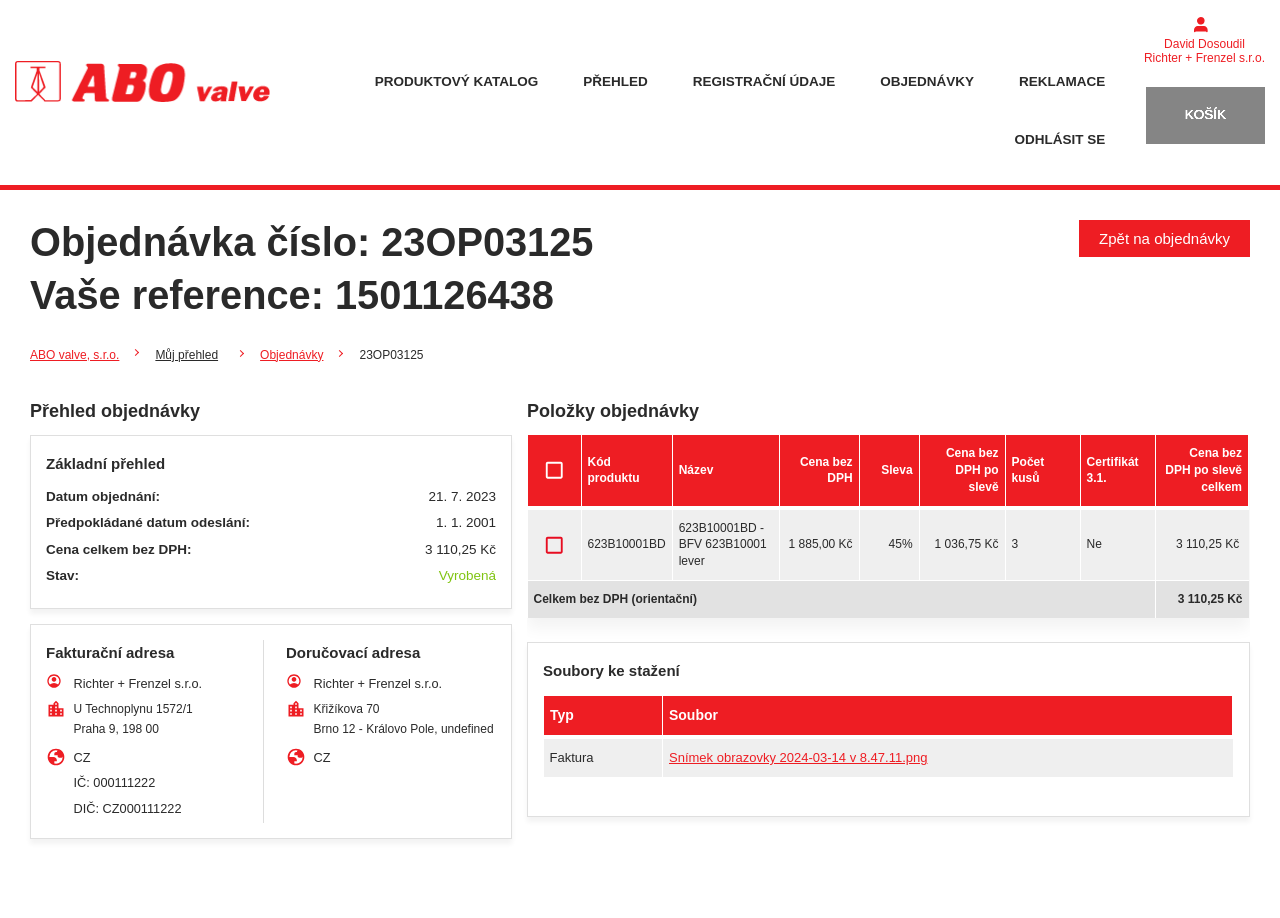
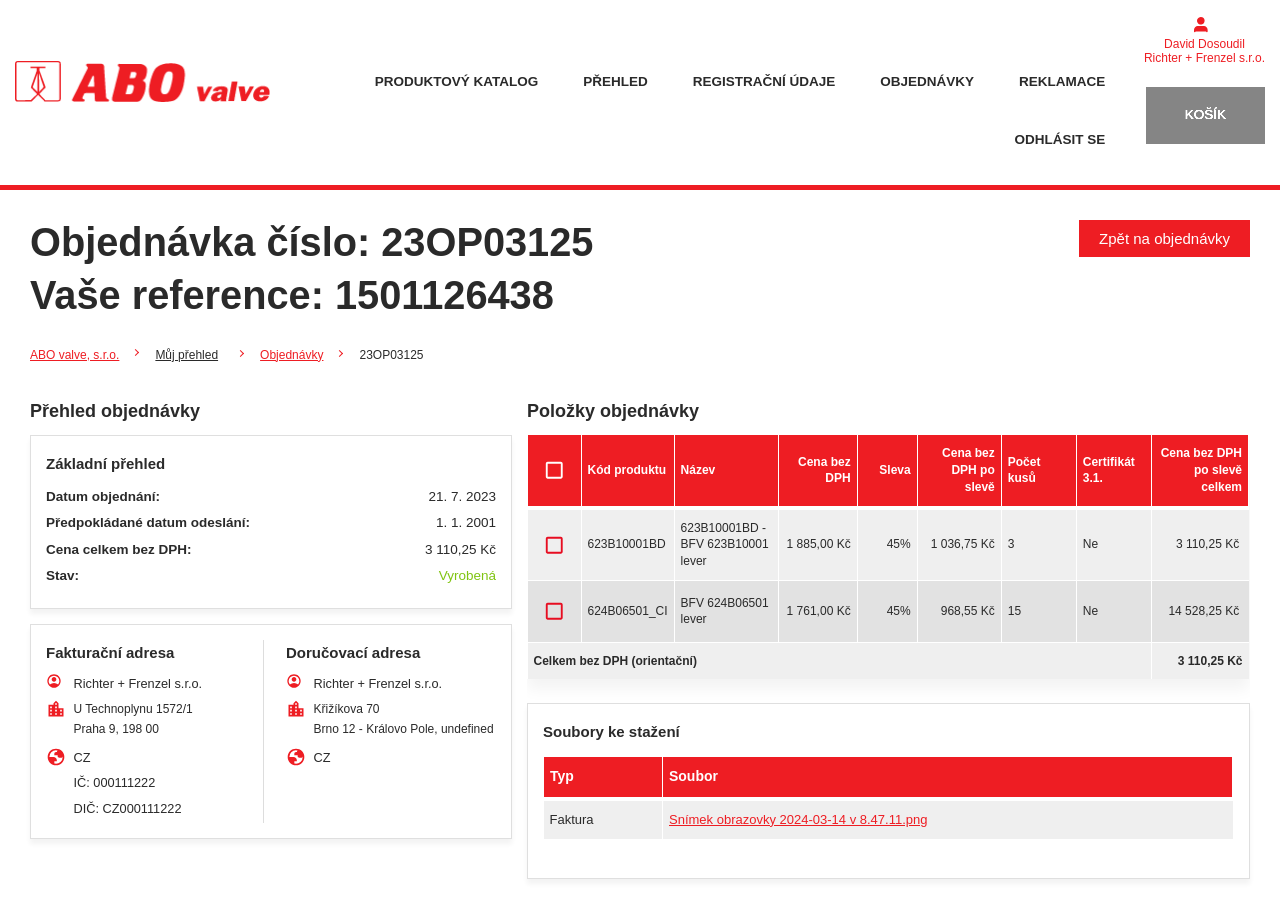
Before and after one commit to OndrejBurval/ebr-abovalve-clientzone, a React (Vite) app: page /objednavka/1 in a window 1280 px wide. Shown: the top 918 px of the page. Before the commit the page ends 884 px from the top, so only its background shows below. Built offline with nearby package versions, Linux system fonts and the light colour scheme.

Commit message:
[FTR] Discount fix

```diff
--- a/api/platform/custom/order/1.json
+++ b/api/platform/custom/order/1.json
@@ -50,6 +50,19 @@
             "total_cost": 3110.25,
             "unit_cost": 1885.0,
             "date_modified": "2023-11-11 06:02:01"
-        }
+        },
+        {
+          "id": 5844,
+          "sugar_id": "9088e4ae-57cd-11f0-a420-005056ba2a44",
+          "navision_code": "624B06501_CI",
+          "navision_order_code": "251OP02948",
+          "name": "BFV 624B06501 lever",
+          "unit": "KS",
+          "discount_percent": 45,
+          "quantity": 15,
+          "total_cost": 14528.25,
+          "unit_cost": 1761,
+          "date_modified": "2025-07-03 07:40:02"
+      }
     ]
 }
--- a/src/components/OrderItemsTable.tsx
+++ b/src/components/OrderItemsTable.tsx
@@ -13,6 +13,7 @@
   usePriceAfterDiscount,
   usePriceAmountAfterDiscount,
 } from "@/hooks/usePriceAfterDiscount";
+import { useUserData } from "@/hooks/useUserData";
 
 type Props = {
   items?: OrderItem[];
@@ -32,6 +33,7 @@
   const { t } = useTranslation();
   const basket = useBasket();
   const [searchParams] = useSearchParams();
+  const { userData } = useUserData();
 
   const [snackbar, setSnackbar] = useState(false);
   const [snackbarMessage, setSnackbarMessage] = useState("");
@@ -71,7 +73,10 @@
         productsToOrder.push({
           id: navision_code,
           name,
-          price: usePriceAmountAfterDiscount(price, discount_percent || 0),
+          price: usePriceAmountAfterDiscount(price, [
+            discount_percent,
+            userData.globalDiscount,
+          ]),
           quantity,
           discount: discount_percent || 0,
           certificate: certificate ? true : false,
@@ -159,10 +164,9 @@
                     {item.discount_percent || "0"}%{" "}
                   </td>
                   <td className="text--right">
-                    {usePriceAfterDiscount(
-                      item.unit_cost,
-                      item.discount_percent || 0
-                    )}
+                    {usePriceAfterDiscount(item.unit_cost, [
+                      item.discount_percent,
+                    ])}
                   </td>
                   <td> {item.quantity} </td>
                   <td> {item.certificate ? t("ano") : t("ne")} </td>
--- a/src/components/OrderTable.tsx
+++ b/src/components/OrderTable.tsx
@@ -174,7 +174,9 @@
               />
 
               <td className="px-5">
-                {getDateString(item.promised_delivery_date)}
+                {item.promised_delivery_date
+                  ? getDateString(item.promised_delivery_date)
+                  : "-"}
               </td>
 
               <td className="px-5"> {getInvoice(item.documents)} </td>
--- a/src/components/Product.tsx
+++ b/src/components/Product.tsx
@@ -58,7 +58,7 @@
       }
       onQuantityChange(product.id, isNaN(value) || value < 1 ? 1 : value);
     },
-    [onQuantityChange, product.id, product.price]
+    [onQuantityChange, product]
   );
 
   const handleCertificateChange = useCallback(
--- a/src/hooks/usePriceAfterDiscount.ts
+++ b/src/hooks/usePriceAfterDiscount.ts
@@ -1,11 +1,17 @@
 import useCurrency from "@/hooks/useCurrency";
 
-const usePriceAmountAfterDiscount = (price: number, discount: number) => {
-    return price - price * discount / 100;
-}
+const usePriceAmountAfterDiscount = (price: number, discounts: number[]) => {
+  let finalPrice = price;
 
-const usePriceAfterDiscount = (price: number, discount: number) => {
-    return useCurrency(usePriceAmountAfterDiscount(price, discount));
-}
+  for (const discount of discounts) {
+    finalPrice *= 1 - discount / 100;
+  }
 
-export {usePriceAfterDiscount, usePriceAmountAfterDiscount};
+  return parseFloat(finalPrice.toFixed(2));
+};
+
+const usePriceAfterDiscount = (price: number, discounts: number[]) => {
+  return useCurrency(usePriceAmountAfterDiscount(price, discounts));
+};
+
+export { usePriceAfterDiscount, usePriceAmountAfterDiscount };
--- a/src/hooks/usePriceBeforeDiscount.ts
+++ b/src/hooks/usePriceBeforeDiscount.ts
@@ -1,35 +1,17 @@
 import useCurrency from "@/hooks/useCurrency";
-
-const usePriceAmountBeforeDiscount = (
-  price: number,
-  discount: number,
-  eshopDiscount?: number
-) => {
-  let originalPrice = price;
-
-  if (discount && discount > 0) {
-    originalPrice = parseFloat(
-      (originalPrice / (1 - discount / 100)).toFixed(2)
-    );
-  }
-
-  if (eshopDiscount && eshopDiscount > 0) {
-    originalPrice = parseFloat(
-      (originalPrice / (1 - eshopDiscount / 100)).toFixed(2)
-    );
-  }
-
-  return originalPrice;
-};
+import calculateOriginalPrice from "@/utils/calcOriginalPrice";
+import { useMemo } from "react";
 
 const usePriceBeforeDiscount = (
   price: number,
   discount: number,
   eshopDiscount?: number
 ) => {
-  return useCurrency(
-    usePriceAmountBeforeDiscount(price, discount, eshopDiscount)
-  );
+  const originalPrice = useMemo(() => {
+    return calculateOriginalPrice(price, [discount, eshopDiscount]);
+  }, [price, discount, eshopDiscount]);
+
+  return useCurrency(originalPrice);
 };
 
-export { usePriceBeforeDiscount, usePriceAmountBeforeDiscount };
+export { usePriceBeforeDiscount };
--- a/src/routes/Basket/index.tsx
+++ b/src/routes/Basket/index.tsx
@@ -15,9 +15,8 @@
 import { useState } from "react";
 import Breadcrumb from "@/components/Breadcrumb";
 import { getPaymentTerm } from "@/data/payment";
-import { usePriceAmountBeforeDiscount } from "@/hooks/usePriceBeforeDiscount";
-import useDiscount from "@/hooks/useDiscount";
 import Product from "@/types/Product";
+import calculateOriginalPrice from "@/utils/calcOriginalPrice";
 
 const Basket = () => {
   const { t } = useTranslation();
@@ -91,13 +90,6 @@
     setOpenModal(true);
     setIsSubmitting(true);
 
-    const addGlobalDiscount = (item: any) => {
-      return (
-        Math.round(item.price * (1 - globalDiscountPercentage / 100) * 100) /
-        100
-      );
-    };
-
     const data = {
       opportunity_type: "order",
       total_cost: basket.getTotalPrice(
@@ -113,15 +105,15 @@
       order_items: finalBasketData.map((item) => ({
         product: item.id,
         amount: item.quantity,
-        price: addGlobalDiscount(item) || 0,
+        price: item.price || 0,
         name: item.name,
-        original_price: usePriceAmountBeforeDiscount(
-          item.price,
-          useDiscount(item, userData.account.default_discount)
-        ),
+        original_price: calculateOriginalPrice(item.price, [
+          userData.account.default_discount,
+        ]),
         certificate: item.certificate || false,
       })),
     };
+    return console.log(data);
 
     try {
       const res = await fetch("/api/platform/custom/create-order", {
@@ -237,9 +229,7 @@
                         );
                       }}
                       options={deliveryOptions.map((option) => option.label)}
-                      renderInput={(params) => (
-                        <TextField {...params}> foo </TextField>
-                      )}
+                      renderInput={(params) => <TextField {...params} />}
                     />
 
                     {delivery === "CFR" && (
--- a/src/routes/OrderDetail/index.tsx
+++ b/src/routes/OrderDetail/index.tsx
@@ -24,9 +24,9 @@
   const { userData } = useUserData();
 
   const orderDate = useDateString(data?.order.order_date);
-  const promisedDeliveryDate = useDateString(
-    data?.order.promised_delivery_date
-  );
+  const promisedDeliveryDate = data?.order.promised_delivery_date
+    ? useDateString(data?.order.promised_delivery_date)
+    : "-";
   {
     /*
 	const dueDate = useDateString(data?.order.promised_delivery_date);
--- /dev/null
+++ b/src/utils/calcOriginalPrice.ts
@@ -0,0 +1,12 @@
+const calculateOriginalPrice = (finalPrice: number, discounts: number[]) => {
+  let remainingFactor = 1;
+
+  for (const discount of discounts) {
+    if (!discount || discount === 0) continue;
+    remainingFactor *= 1 - discount / 100;
+  }
+
+  return parseFloat((finalPrice / remainingFactor).toFixed(2));
+};
+
+export default calculateOriginalPrice;
```
Also changed, not shown: api/platform/custom/orders.json (+16 -14 lines).
